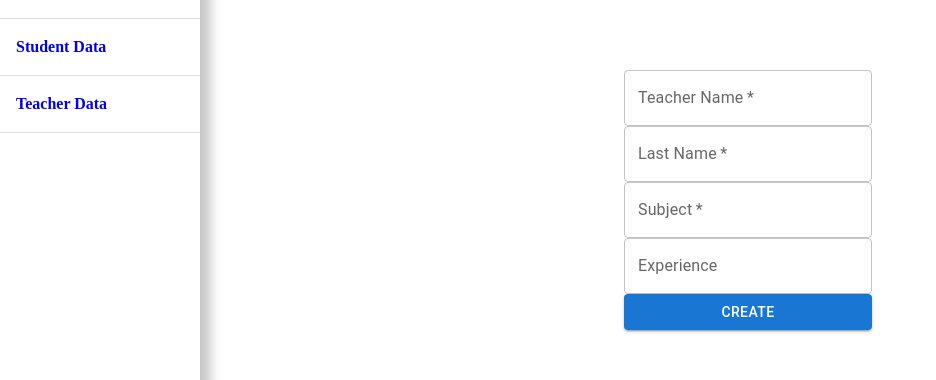
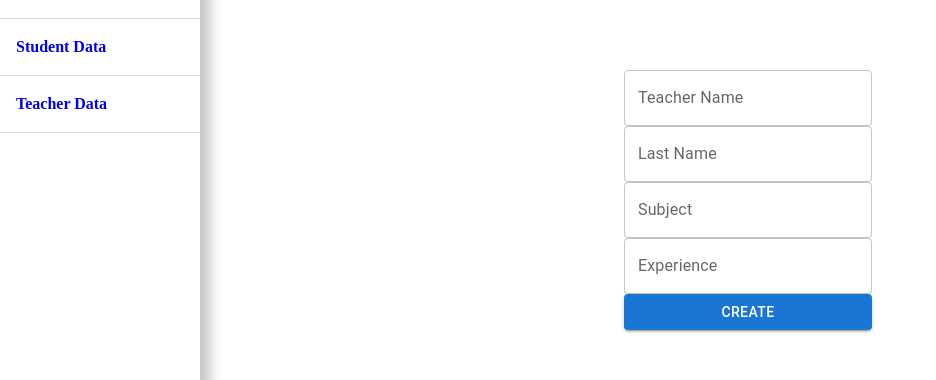
Before and after one commit to Gopi2301/react-crud-chart, a React (Vite) app: page /createteacher in a window 1280 px wide. Shown: the part 192-572 px from the top of the page, without its empty margins (0-936 px from the left). Built offline with nearby package versions, Linux system fonts and the light colour scheme.

Commit message:
formik implemented

```diff
--- a/src/pages/CreateStudent.jsx
+++ b/src/pages/CreateStudent.jsx
@@ -15,7 +15,7 @@ const CreateStudent = () => {
     const validationSchema = yup.object({
         firstName: yup.string().required(),
         lastName: yup.string().required(),
-        studentClass: yup.number().min(1).max(10).required('Must be Number 1 to 10'),
+        studentClass: yup.number('Must be Number 1 to 10').min(1).max(10).required(),
         courses: yup.string(),
         score: yup.number().min(1).max(99).required()
     })
@@ -26,12 +26,14 @@ const CreateStudent = () => {
         courses: '',
         score: ''
     }
+    const onSubmit = (values) =>
+        postData(values);
 
-    const onSubmit = (values) => postData(values);
     const formik = useFormik({
         initialValues, onSubmit, validationSchema
     })
-    console.log(formik.errors);
+
+
 
 
     async function postData(values) {
--- a/src/pages/CreateTeacher.jsx
+++ b/src/pages/CreateTeacher.jsx
@@ -4,26 +4,45 @@ import { Button, FormControl, Grid, TextField } from '@mui/material'
 import { API_URL } from '../API/api_url'
 import axios from 'axios'
 import { useNavigate } from 'react-router-dom'
+import { useFormik } from 'formik';
+import * as yup from 'yup';
 
 const CreateTeacher = () => {
-    const designation = "teacher";
-    const [firstName, setFirstName] = useState('');
-    const [lastName, setLastName] = useState('');
-    const [subject, setSubject] = useState('');
-    const [experience, setExperience] = useState('');
+
     const navigate = useNavigate()
-    const postData = async () => {
+    const initialValues = {
+        firstName: '',
+        lastName: '',
+        subject: '',
+        experience: '',
+    }
+    const validationSchema = yup.object({
+        firstName: yup.string().required(),
+        lastName: yup.string().required(),
+        subject: yup.string().required(),
+        experience: yup.number().min(1).max(50)
+    })
+    const onSubmit = (values) => postData(values);
+
+
+
+
+    const formik = useFormik({ initialValues, onSubmit, validationSchema })
+
+    async function postData(values) {
         try {
             await axios.post(API_URL, {
-                designation,
-                firstName,
-                lastName,
-                subject,
-                experience
-            }, alert('Teacher Created SuccessFully'),
-                navigate('/teachertable'))
+                designation: 'teacher',
+                firstName: values.firstName,
+                lastName: values.lastName,
+                subject: values.subject,
+                experience: values.experience,
+
+            },)
+            alert('Teacher Added SuccesFully!'), navigate('/teachertable');
+
         } catch (error) {
-            console.log(error)
+            console.log(error);
         }
 
     }
@@ -31,14 +50,14 @@ const CreateTeacher = () => {
         <Grid container spacing={2}>
             <Sidebar />
             <Grid item xs={10} className='main'>
-                <FormControl className='form__list'>
-                    <TextField className='form__list--item' onChange={event => setFirstName(event.target.value)} required id="outlined-basic" label="Teacher Name" variant="outlined" />
-                    <TextField className='form__list--item' onChange={event => setLastName(event.target.value)} required id="outlined-basic" label="Last Name" variant="outlined" />
-                    <TextField className='form__list--item' onChange={event => setSubject(event.target.value)} required id="outlined-basic" label="Subject" variant="outlined" />
-                    <TextField className='form__list--item' onChange={event => setExperience(event.target.value)} id="outlined-basic" label="Experience" variant="outlined" />
+                <form className='form__list' onSubmit={formik.handleSubmit}>
+                    <TextField className='form__list--item' onChange={formik.handleChange} value={formik.values.firstName} name="firstName" id="outlined-basic" label="Teacher Name" variant="outlined" helperText={formik.touched.firstName && formik.errors.firstName ? formik.errors.firstName : null} onBlur={formik.handleBlur} />
+                    <TextField className='form__list--item' onChange={formik.handleChange} value={formik.values.lastName} name="lastName" id="outlined-basic" label="Last Name" variant="outlined" helperText={formik.touched.firstName && formik.errors.lastName ? formik.errors.lastName : null} onBlur={formik.handleBlur} />
+                    <TextField className='form__list--item' onChange={formik.handleChange} value={formik.values.subject} name="subject" id="outlined-basic" label="Subject" variant="outlined" helperText={formik.touched.firstName && formik.errors.subject ? formik.errors.subject : null} onBlur={formik.handleBlur} />
+                    <TextField className='form__list--item' onChange={formik.handleChange} value={formik.values.experience} name="experience" id="outlined-basic" label="Experience" variant="outlined" helperText={formik.touched.firstName && formik.errors.experience ? formik.errors.experience : null} onBlur={formik.handleBlur} />
 
-                    <Button onClick={postData} variant="contained">Create</Button>
-                </FormControl>
+                    <Button type='submit' disabled={!formik.isValid || formik.isSubmitting} variant="contained">Create</Button>
+                </form>
             </Grid>
         </Grid>
     )
```
